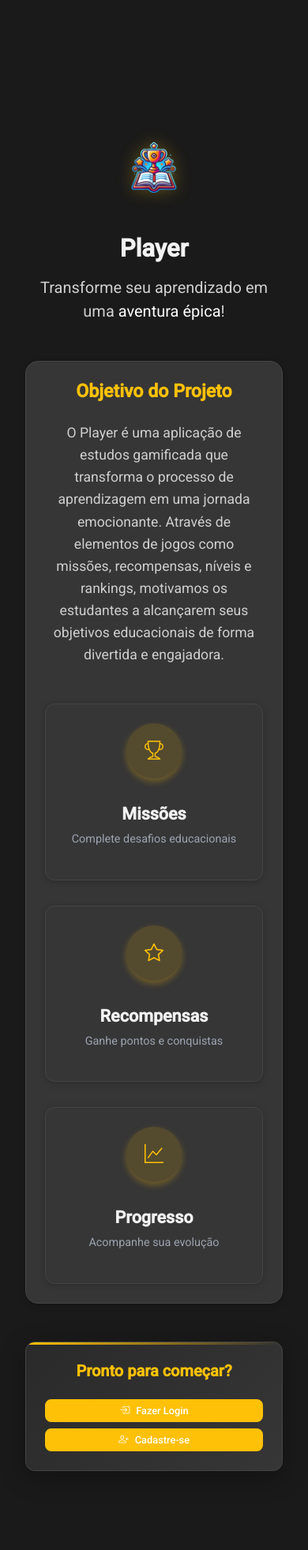
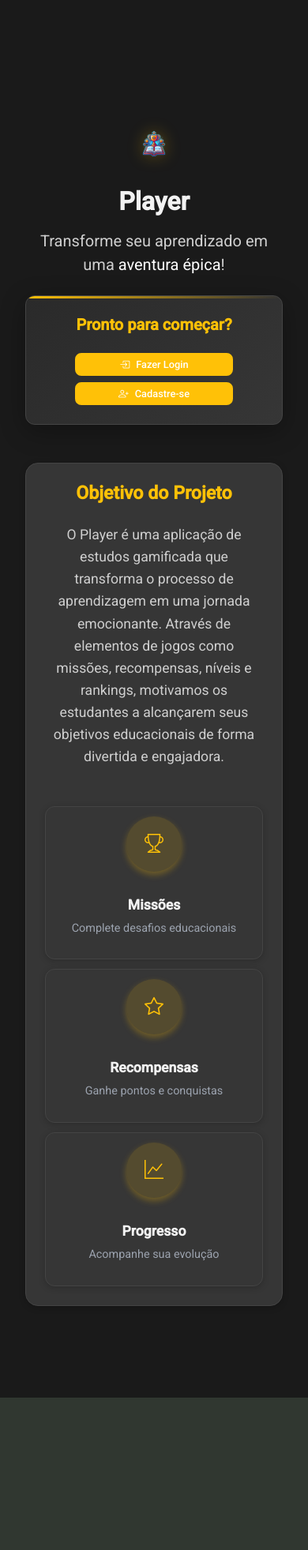
Before and after one commit to Pedroartur84/Plataforma-de-educa-o-gameficada, a Django app: page / in a window 390 px wide. Shown: the whole page at 79% size. After the commit the page ends 1770 px from the top, so only its background shows below. Run offline with Django 5.2, Linux system fonts and the light colour scheme.

Commit message:
seguindo recomendações do professor.

```diff
--- a/static/styles/style.css
+++ b/static/styles/style.css
@@ -256,9 +256,48 @@ body {
     line-height: 1.6;
 }
 
+/* Botões responsivos na home */
+.buttons-container {
+    display: flex;
+    gap: var(--space-md);
+    justify-content: center;
+    flex-wrap: wrap;
+}
+
+.btn-responsive {
+    min-width: 140px;
+    flex: 1;
+    max-width: 200px;
+}
+
 @media (max-width: var(--bp-tablet)) {
     .logo-main {
         --logo-height: 80px;
+    }
+
+    .buttons-container {
+        flex-direction: column;
+        align-items: center;
+    }
+
+    .btn-responsive {
+        width: 100%;
+        max-width: 300px;
+    }
+}
+
+@media (max-width: 480px) {
+    .logo-main {
+        --logo-height: 60px;
+        margin-bottom: var(--space-md);
+    }
+
+    .display-5 {
+        font-size: 2rem;
+    }
+
+    .lead {
+        font-size: 1rem;
     }
 }
 
@@ -425,6 +464,31 @@ body {
     .feature-item {
         width: 100%;
         max-width: none;
+        padding: var(--space-md);
+    }
+
+    .feature-icon {
+        width: 60px;
+        height: 60px;
+        font-size: 1.25rem;
+    }
+}
+
+@media (max-width: 480px) {
+    .features-grid {
+        gap: var(--space-sm);
+    }
+
+    .feature-item {
+        padding: var(--space-sm);
+    }
+
+    .feature-item h3 {
+        font-size: 1.1rem;
+    }
+
+    .feature-item p {
+        font-size: 0.85rem;
     }
 }
 
@@ -728,6 +792,18 @@ div.text-muted {
     align-items: center;
 }
 
+/* Responsividade para CTA */
+@media (max-width: 768px) {
+    .cta-section {
+        padding: var(--space-lg);
+        margin: var(--space-md) auto;
+    }
+
+    .cta-section h3 {
+        margin-bottom: var(--space-md);
+    }
+}
+
 /* ===== UTILITÁRIOS COMPLEMENTARES ===== */
 
 /* Botões de largura total apenas em mobile */
--- a/templates/home.html
+++ b/templates/home.html
@@ -9,7 +9,19 @@
         <div class="home-content">
             <img src="{% static 'img/web_hi_res_512-Photoroom.png' %}" class="logo-main mb-4" alt="Player Logo"/>
             <h1 class="display-5 fw-bold mb-3">Player</h1>
-            <p class="lead mb-5">Transforme seu aprendizado em uma <span class="text-accent">aventura épica</span>!</p>
+            <p class="lead mb-4">Transforme seu aprendizado em uma <span class="text-accent">aventura épica</span>!</p>
+
+            <div class="cta-section mb-5">
+                <h3 class="h4 mb-4">Pronto para começar?</h3>
+                <div class="buttons-container">
+                    <a href="{% url 'usuarios:login' %}" class="btn btn-primary btn-responsive btn-sm">
+                        <i class="bi bi-box-arrow-in-right me-2"></i> Fazer Login
+                    </a>
+                    <a href="{% url 'usuarios:cadastro' %}" class="btn btn-primary btn-responsive btn-sm">
+                        <i class="bi bi-person-plus me-2"></i> Cadastre-se
+                    </a>
+                </div>
+            </div>
 
             <div class="project-description mb-5 p-4 rounded-4">
                 <h2 class="h3 mb-4">Objetivo do Projeto</h2>
@@ -46,17 +58,6 @@
                     </div>
                 </div>
             </div>
-
-            <div class="cta-section mt-5">
-                <h3 class="h4 mb-4">Pronto para começar?</h3>
-                <div class="buttons-container">
-                    <a href="{% url 'usuarios:login' %}" class="btn btn-primary btn-responsive btn-sm">
-                        <i class="bi bi-box-arrow-in-right me-2"></i> Fazer Login
-                    </a>
-                    <a href="{% url 'usuarios:cadastro' %}" class="btn btn-primary btn-responsive btn-sm">
-                        <i class="bi bi-person-plus me-2"></i> Cadastre-se
-                    </a>
-                </div>
         </div>
     </div>
 </main>
```
